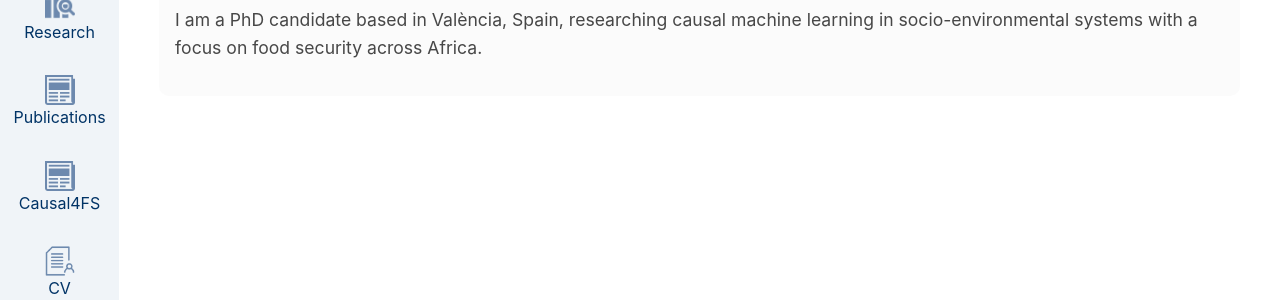
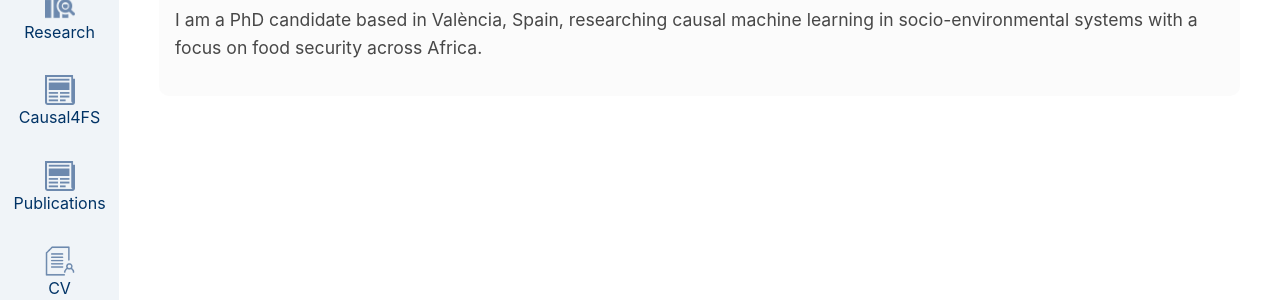
Before and after one commit to jordicbau/jordicbau.github.io, a Jekyll site: the page built from about.md, in a window 1280 px wide. Shown: the part 156-456 px from the top of the page. Built offline with Jekyll 4.4.1, drawn with Linux system fonts in a browser that asks for light colours.

Commit message:
Update default.html

```diff
--- a/_layouts/default.html
+++ b/_layouts/default.html
@@ -19,13 +19,13 @@
           <img src="/assets/images/icons/research.png" alt="Research" style="width:30px; height:auto; display:block; margin:auto;">
           Research
         </a></li>
+        <li><a href="/causal4fs.html">
+          <img src="/assets/images/icons/publications.png" alt="Causal4FS" style="width:30px; height:auto; display:block; margin:auto;">
+          Causal4FS
+        </a></li>
         <li><a href="/publications.html">
           <img src="/assets/images/icons/publications.png" alt="Publications" style="width:30px; height:auto; display:block; margin:auto;">
           Publications
-        </a></li>
-        <li><a href="/causal4fs.html">
-          <img src="/assets/images/icons/publications.png" alt="Causal4FS" style="width:30px; height:auto; display:block; margin:auto;">
-          Causal4FS
         </a></li>
         <li><a href="/cv.html">
           <img src="/assets/images/icons/cv.png" alt="CV" style="width:30px; height:auto; display:block; margin:auto;">
```
